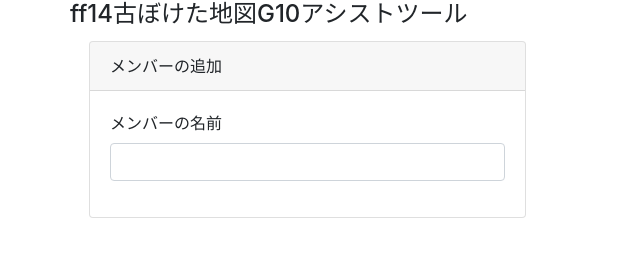
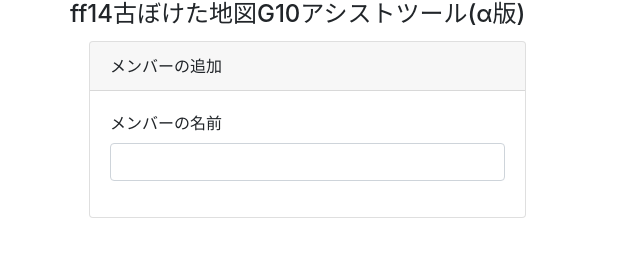
Before and after one commit to sugizou/ff14_timeworns, a plain HTML site: page index.html in a window 1280 px wide. Shown: the whole page, without its empty margins (0-640 px from the left). Drawn offline with nearby package versions, Linux system fonts and the light colour scheme.

Commit message:
α版を明記

```diff
--- a/index.html
+++ b/index.html
@@ -15,7 +15,7 @@
   <body>
     <div class="container">
       <div class="row">
-        <h4>ff14古ぼけた地図G10アシストツール</h4>
+        <h4>ff14古ぼけた地図G10アシストツール(α版)</h4>
       </div>
       <div class="row">
         <div class="col-md-5">
```
